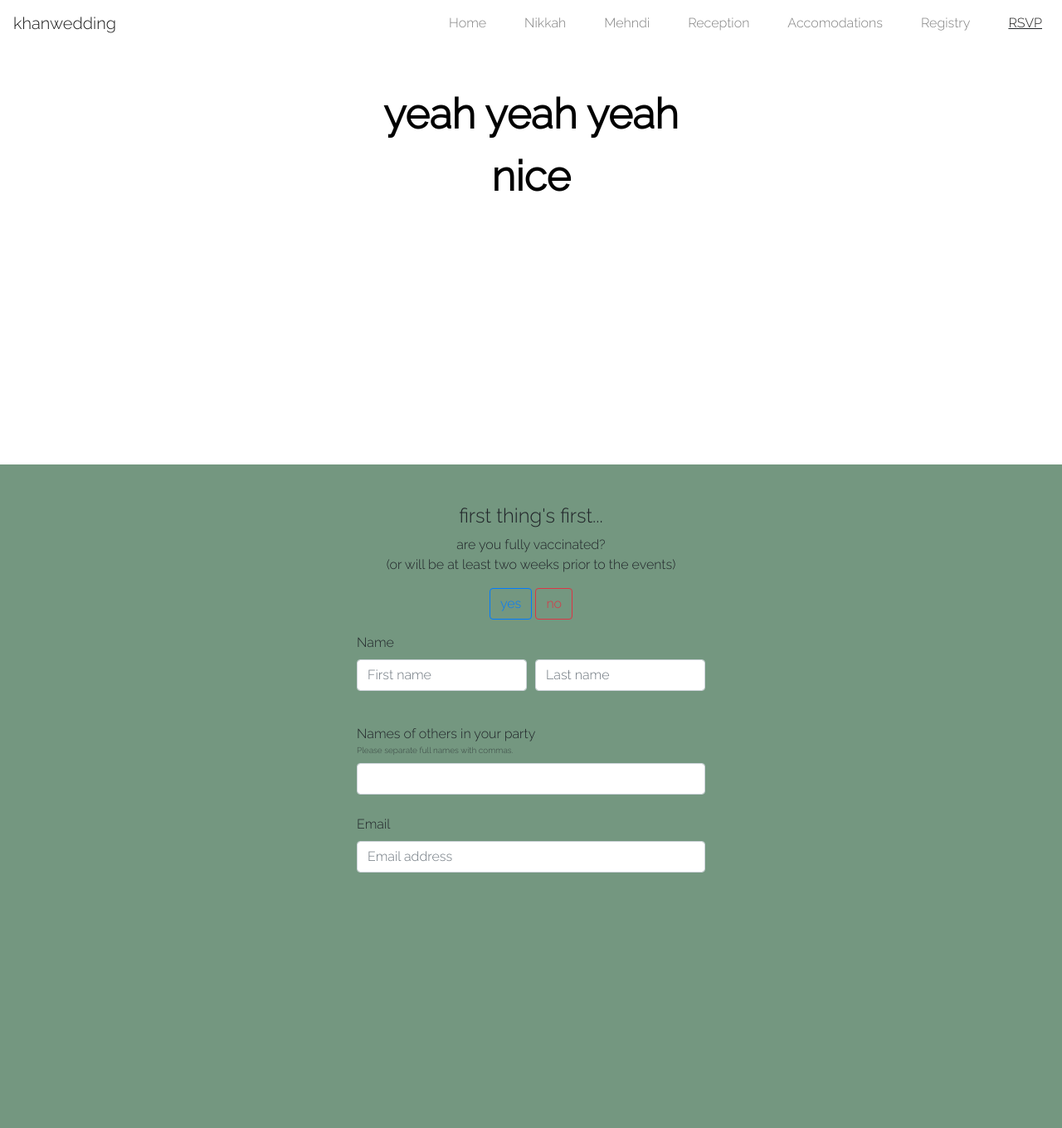
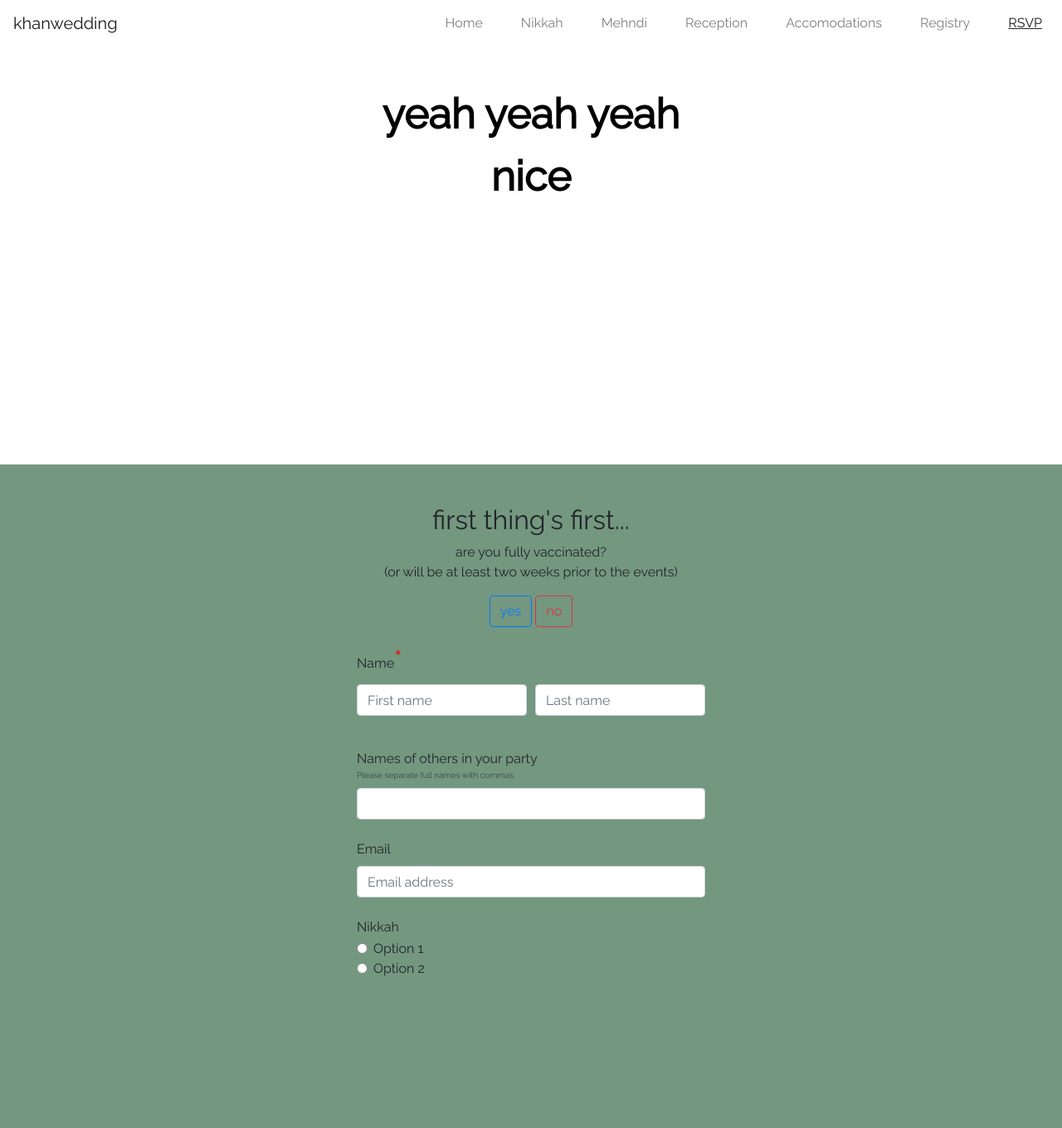
Before and after one commit to tahzabbani/elora_wedding, a Flask app: page /rsvp in a window 1280 px wide. Shown: the whole page at 83% size. After the commit the page ends 1177 px from the top, so only its background shows below. Run offline with Flask 2, Linux system fonts and the light colour scheme; some libraries are stand-ins or nearby versions.

Commit message:
more stuff for rsvp

```diff
--- a/static/CSS/style.css
+++ b/static/CSS/style.css
@@ -1,5 +1,4 @@
-@import url('https://fonts.googleapis.com/css2?family=Raleway:wght@300&display=swap');
-
+@import url('https://fonts.googleapis.com/css2?family=Raleway:wght@400&display=swap');
 * {
     margin: 0;
     padding: 0;
@@ -26,7 +25,7 @@
 
 .people {
     background-color: rgba(53, 104, 70, 0.685);
-    height: 100vh;
+    /* height: 100vh; */
 }
 
 .container-fluid {
@@ -82,10 +81,20 @@
     padding-left: 30px;
 }
 
+
 /* rsvp */
+
+label {
+    display: block;
+}
 
 .inner-label {
     opacity: 0.7;
     font-size: 10px;
     margin-bottom: 0;
 }
+
+.required-field {
+    color: red;
+    font-size: 30px;
+}
--- a/templates/rsvp.html
+++ b/templates/rsvp.html
@@ -50,7 +50,7 @@
         <form class="rsvp-form-wrapper py-5">
             <div class="form-row justify-content-center">
                 <div class="col-md-4 form-group text-center">
-                    <h4>first thing's first...</h4>
+                    <h2>first thing's first...</h2>
                     <p>are you fully vaccinated? <br> (or will be at least two weeks prior to the events)</p>
                     <div class="btn-group-toggle" data-toggle="buttons">
                         <label class="btn btn-outline-primary" for="yes-vac">
@@ -64,13 +64,14 @@
             </div>
             <div class="appearing-form-wrap">
                 <div class="form-row justify-content-center">
+                    <!-- TODO: mobile has weird gap between names because of form group -->
                     <div class="col-sm-2 form-group">
-                        <label for="fname">Name</label>
-                        <input type="text" class="form-control" id="fname" name="fname" placeholder="First name"><br>
+                        <label for="fname">Name<span class="required-field">*</span></label>
+                        <input type="text" class="form-control" id="fname" name="fname" placeholder="First name" required><br>
                     </div>
                     <div class="col-sm-2 form-group">
-                        <label for="lname" style="visibility: hidden;">Name</label>
-                        <input type="text" class="form-control" id="lname" name="lname" placeholder="Last name"><br>
+                        <label for="lname" style="visibility: hidden;">Name<span class="required-field">*</span></label>
+                        <input type="text" class="form-control" id="lname" name="lname" placeholder="Last name" required><br>
                     </div>
                 </div>
                 <div class="form-row justify-content-center">
@@ -86,6 +87,21 @@
                         <input type="text" class="form-control" id="email" name="email" placeholder="Email address"><br>
                     </div>
                 </div>
+                <div class="form-row justify-content-center">
+                    <div class="col-sm-4" name="nikkah-rsvp">
+                        <p style="margin-bottom: 2px;">Nikkah</p>
+                        <div class="form-check">
+                            <label class="form-check-label">
+                             <input type="radio" class="form-check-input" name="optradio">Option 1
+                            </label>
+                        </div>
+                        <div class="form-check">
+                            <label class="form-check-label">
+                            <input type="radio" class="form-check-input" name="optradio">Option 2
+                            </label>
+                        </div>
+                    </div>
+                </div>
             </div>
         </form>
     </div>
```
